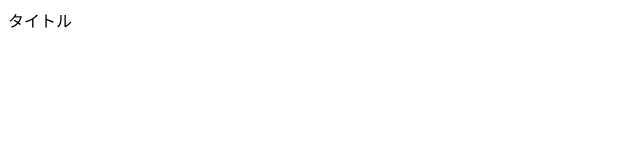
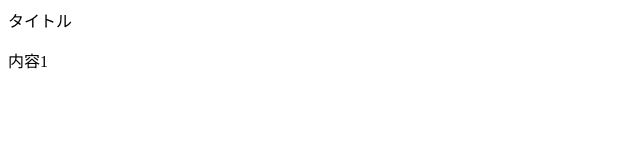
Before and after one commit to asamiki2024/git-test, a plain HTML site: page index.html in a window 1280 px wide. Shown: the full height of the page, 0-640 px from the left. Drawn offline with Linux system fonts and the light colour scheme.

Commit message:
Update index.html

```diff
--- a/index.html
+++ b/index.html
@@ -1 +1,2 @@
 <p>タイトル</p>
+<a>内容1</a>
```
